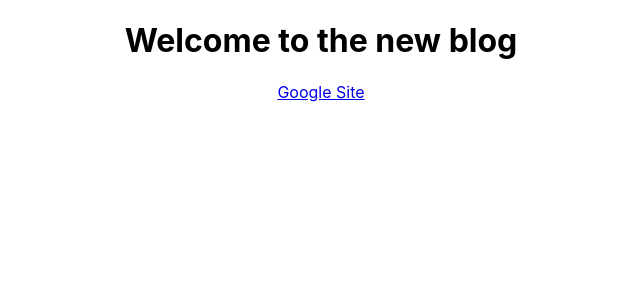
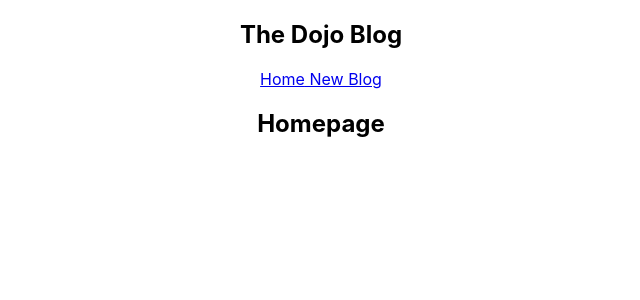
Before and after one commit to vmhunter03/Dojo-blog, a JavaScript app: page / in a window 1280 px wide. Shown: the top 300 px of the page, without its empty margins (319-959 px from the left). Built offline with nearby package versions, Linux system fonts and the light colour scheme; the HTML template or start-up script is replaced by a standard one.

Commit message:
Multiple Components_Added a new files App.js & Home.js

```diff
--- a/src/App.js
+++ b/src/App.js
@@ -1,13 +1,15 @@
 import './App.css';
+import Navbar from './Navbar';
+import Home from './Home';
+
 
 function App() {
-  const title = 'Welcome to the new blog';
-  const link = "http://www.google.com";
   return (
     <div className="App">
+      <Navbar />
      <div className="content">
-       <h1>{ title }</h1>
-       <a href={link}>Google Site</a>
+       <Home />
+
      </div>
     </div>
   );
--- /dev/null
+++ b/src/Home.js
@@ -0,0 +1,9 @@
+const Home = () => {
+    return (
+        <div className="home">
+            <h2>Homepage</h2>
+        </div>
+     );
+}
+
+export default Home;
--- /dev/null
+++ b/src/Navbar.js
@@ -0,0 +1,13 @@
+const Navbar = () => {
+    return (
+        <nav className="navbar">
+            <h1>The Dojo Blog</h1>
+            <div className="links">
+                <a href="/"> Home</a>
+                <a href="/create"> New Blog</a>
+            </div>
+        </nav>
+     );
+}
+
+export default Navbar;
```
